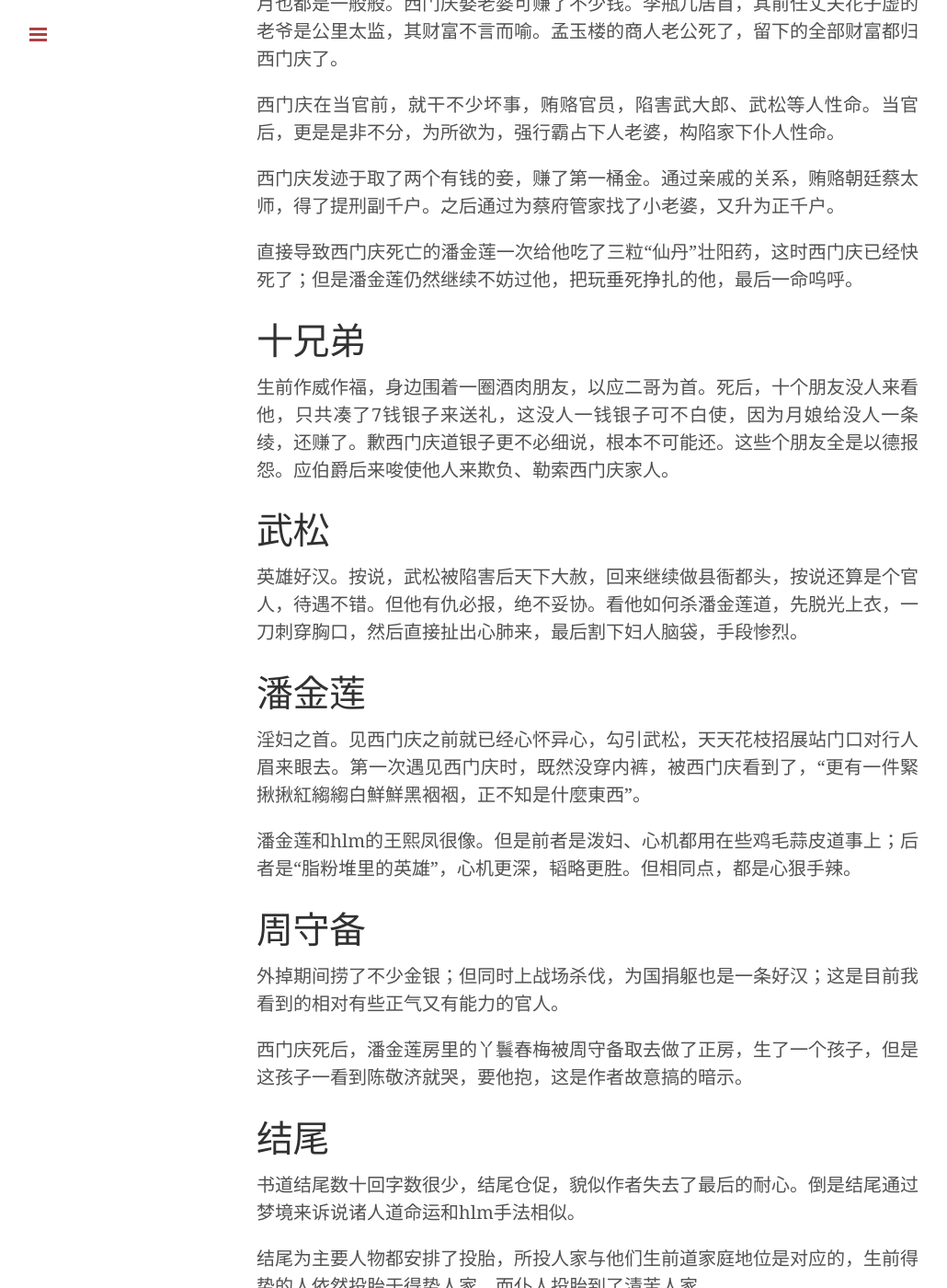
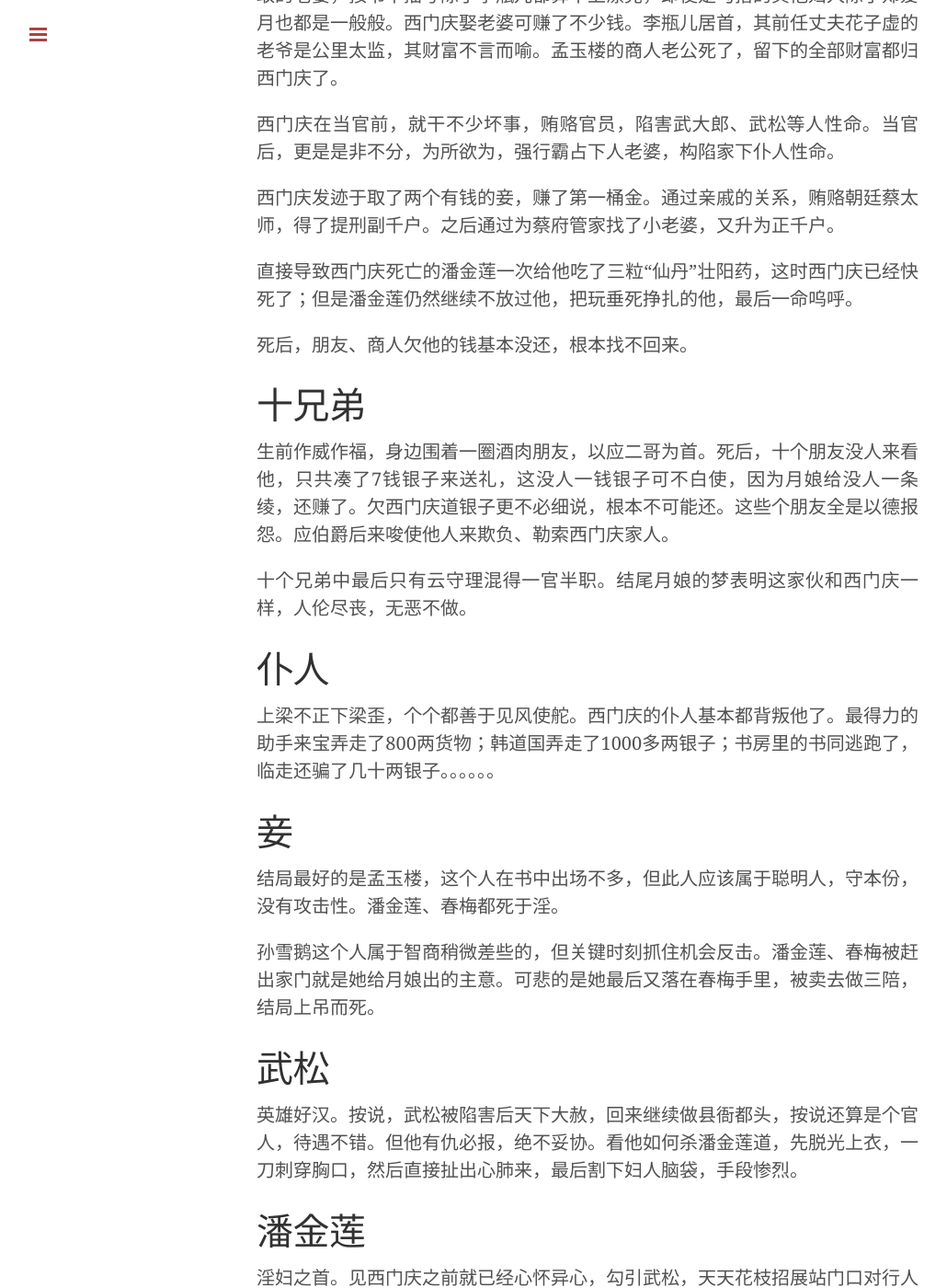
Before and after one commit to outsinre/zh-blog, a Jekyll site: the page built from _posts/2015-07-30-jmp.md, in a window 1280 px wide and 1400 px high, scrolled down 1353 px. Shown: the whole window at 92% size, without its empty margins (1-1031 px from the left). Built offline with Jekyll 4.4.1, drawn with Linux system fonts in a browser that asks for light colours; Markdown is read by kramdown in place of the engine named in the settings; some of the changed text lies outside the part shown.

Commit message:
chen jingji

```diff
--- a/_posts/2015-07-30-jmp.md
+++ b/_posts/2015-07-30-jmp.md
@@ -5,7 +5,9 @@
 
 > hlm成书前，jpm还在四大名著之列，只因hlm语言更美、结构更玄，把jpm挤下去。jpm是古今第一淫秽书、善书、劝书、警书。。。。。。
 
-> 东吴弄珠客：读jpm而生怜悯心者，菩萨也；生畏惧心者，君子也；生欢喜心者，小人也；生效法心者，乃禽兽耳。若有人识得此意，方许他读jpm也。
+# 东吴弄珠客
+
+读jpm而生怜悯心者，菩萨也；生畏惧心者，君子也；生欢喜心者，小人也；生效法心者，乃禽兽耳。若有人识得此意，方许他读jpm也。
 
 # 全书
 
@@ -29,11 +31,25 @@
 
 西门庆发迹于取了两个有钱的妾，赚了第一桶金。通过亲戚的关系，贿赂朝廷蔡太师，得了提刑副千户。之后通过为蔡府管家找了小老婆，又升为正千户。
 
-直接导致西门庆死亡的潘金莲一次给他吃了三粒“仙丹”壮阳药，这时西门庆已经快死了；但是潘金莲仍然继续不妨过他，把玩垂死挣扎的他，最后一命呜呼。
+直接导致西门庆死亡的潘金莲一次给他吃了三粒“仙丹”壮阳药，这时西门庆已经快死了；但是潘金莲仍然继续不放过他，把玩垂死挣扎的他，最后一命呜呼。
+
+死后，朋友、商人欠他的钱基本没还，根本找不回来。
 
 # 十兄弟
 
-生前作威作福，身边围着一圈酒肉朋友，以应二哥为首。死后，十个朋友没人来看他，只共凑了7钱银子来送礼，这没人一钱银子可不白使，因为月娘给没人一条绫，还赚了。歉西门庆道银子更不必细说，根本不可能还。这些个朋友全是以德报怨。应伯爵后来唆使他人来欺负、勒索西门庆家人。
+生前作威作福，身边围着一圈酒肉朋友，以应二哥为首。死后，十个朋友没人来看他，只共凑了7钱银子来送礼，这没人一钱银子可不白使，因为月娘给没人一条绫，还赚了。欠西门庆道银子更不必细说，根本不可能还。这些个朋友全是以德报怨。应伯爵后来唆使他人来欺负、勒索西门庆家人。
+
+十个兄弟中最后只有云守理混得一官半职。结尾月娘的梦表明这家伙和西门庆一样，人伦尽丧，无恶不做。
+
+# 仆人
+
+上梁不正下梁歪，个个都善于见风使舵。西门庆的仆人基本都背叛他了。最得力的助手来宝弄走了800两货物；韩道国弄走了1000多两银子；书房里的书同逃跑了，临走还骗了几十两银子。。。。。。
+
+# 妾
+
+结局最好的是孟玉楼，这个人在书中出场不多，但此人应该属于聪明人，守本份，没有攻击性。潘金莲、春梅都死于淫。
+
+孙雪鹅这个人属于智商稍微差些的，但关键时刻抓住机会反击。潘金莲、春梅被赶出家门就是她给月娘出的主意。可悲的是她最后又落在春梅手里，被卖去做三陪，结局上吊而死。
 
 # 武松
 
@@ -51,15 +67,23 @@
 
 西门庆死后，潘金莲房里的丫鬟春梅被周守备取去做了正房，生了一个孩子，但是这孩子一看到陈敬济就哭，要他抱，这是作者故意搞的暗示。
 
+# 陈敬济
+
+属于运气、智商比较差的，和孙雪鹅相似。自从来岳父西门庆家居住，对西门庆既崇拜又厌恶，崇拜源于西门庆生前如鱼得水，人生赢家；厌恶是因为自己得不到，这导致他心里扭曲。
+
+书中很多地方本来是陈敬济翻身的机会，却因他那智商把自己整死了，死时还在和春梅极尽鱼水之欢，于飞之乐。
+
 # 结尾
 
-书道结尾数十回字数很少，结尾仓促，貌似作者失去了最后的耐心。倒是结尾通过梦境来诉说诸人道命运和hlm手法相似。
+书道结尾数十回字数很少，结尾仓促，貌似作者失去了最后的耐心。倒是结尾通过梦境来诉说诸人道命运，后来道hlm中也出现。
 
 结尾为主要人物都安排了投胎，所投人家与他们生前道家庭地位是对应的，生前得势的人依然投胎于得势人家，而仆人投胎到了清苦人家。
 
 西门庆的托生前后不一致。梦中说西门庆投胎东京，但是和尚却当月娘的面用拐杖点了一下西门官哥（吴应元）却显示是西门庆脱生。
 
-# jpm hlm关系
+结局并不曾写西门庆十个朋友、僧尼道的命运。
+
+# jpm hlm
 
 ## 神似
 
```
